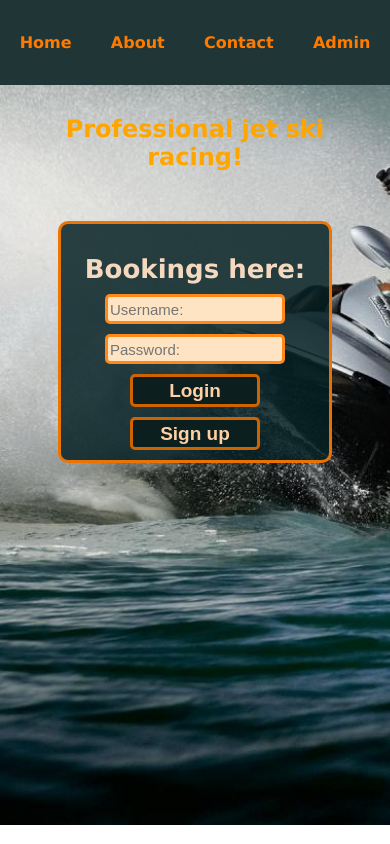
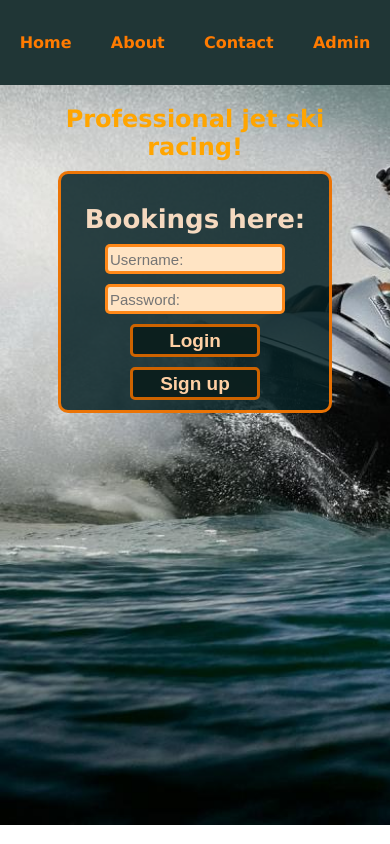
Before and after one commit to alexnmc/appointment-booking, a React (Create React App) app in the folder client/: page / in a window 390 px wide. Built offline with nearby package versions, Linux system fonts and the light colour scheme.

Commit message:
responsive design

```diff
--- a/client/src/style.css
+++ b/client/src/style.css
@@ -558,6 +558,7 @@ button{
         height: auto;
         margin: auto;
         margin-bottom: 100%;
+
     }
 
 
@@ -629,7 +630,8 @@ button{
 
     h2{
         font-size: 24px;
-        margin-top: 20px;
+        margin-top: 10px;
+        margin-bottom:10px;
         width:100%;
         color: orange;
     }
```
